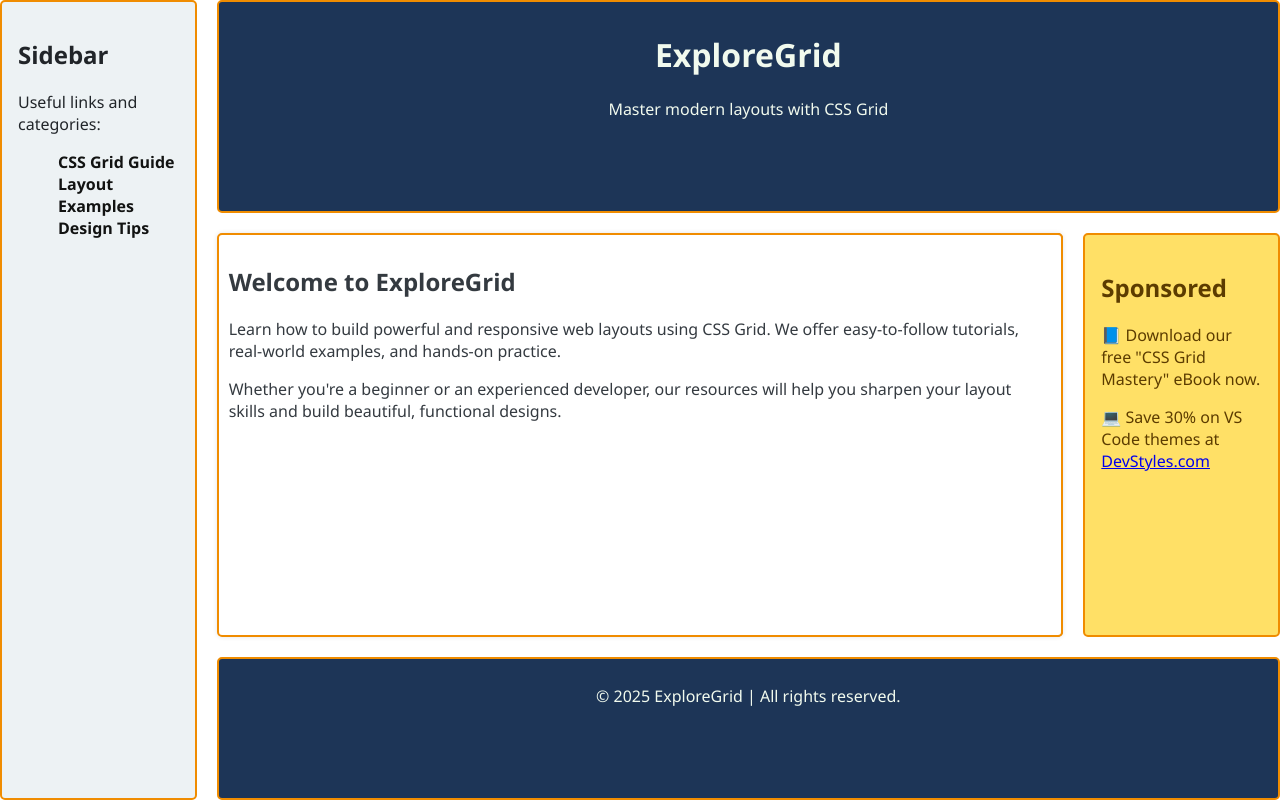
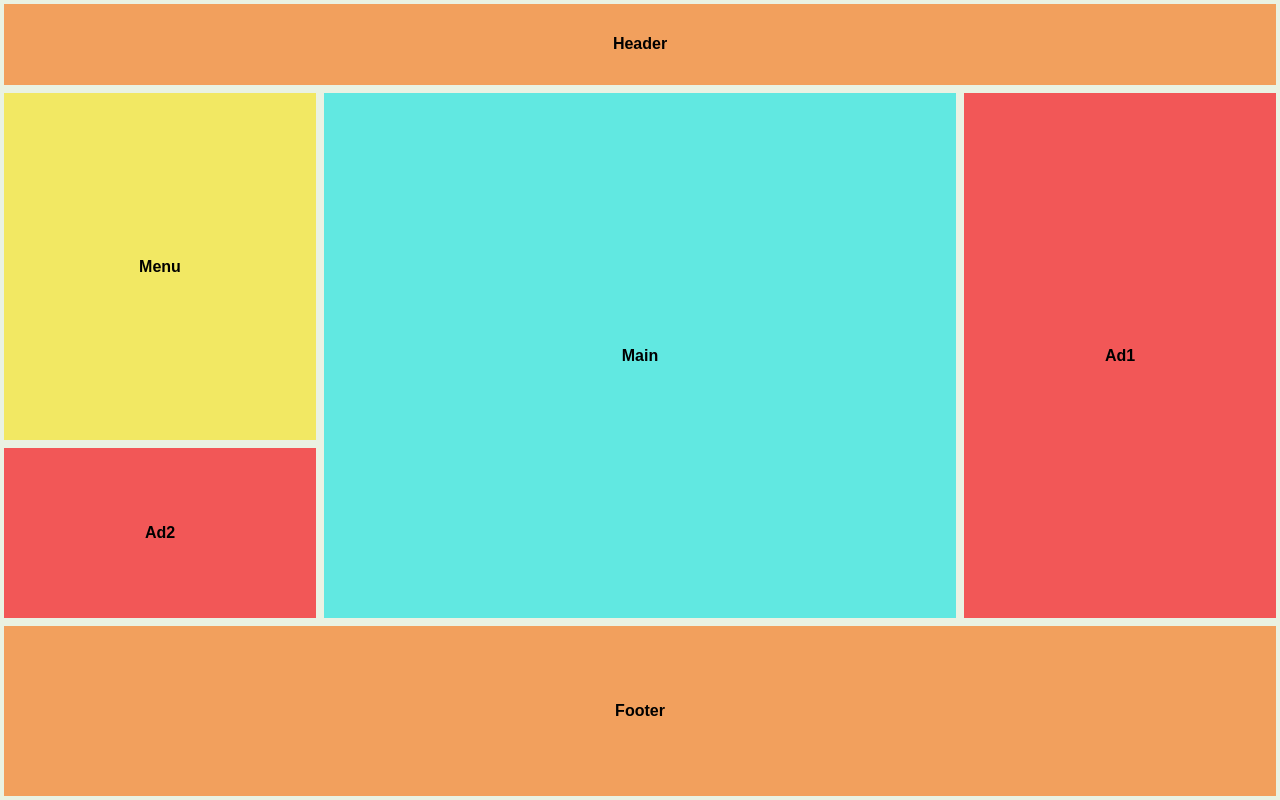
Before and after one commit to onja-org/w2-css-grid-layout, a website: page Grid/container-basic/index.html in a window 1280 px wide. Drawn offline with Linux system fonts and the light colour scheme.

Commit message:
Add style and fix html

```diff
--- a/Grid/container-basic/index.html
+++ b/Grid/container-basic/index.html
@@ -11,53 +11,12 @@
 
 <body>
     <div class="wrapper">
-
-        <aside class="sidebar">
-            <h2>Sidebar</h2>
-            <p>Useful links and categories:</p>
-            <ul>
-                <li><a href="#">CSS Grid Guide</a></li>
-                <li><a href="#">Layout Examples</a></li>
-                <li><a href="#">Design Tips</a></li>
-            </ul>
-        </aside>
-
-        <header>
-            <h1>ExploreGrid</h1>
-            <p>Master modern layouts with CSS Grid</p>
-        </header>
-
-        <nav>
-            <ul>
-                <li><a href="#">Home</a></li>
-                <li><a href="#">Tutorials</a></li>
-                <li><a href="#">Resources</a></li>
-                <li><a href="#">Contact</a></li>
-            </ul>
-        </nav>
-
-        <main class="content">
-            <h2>Welcome to ExploreGrid</h2>
-            <p>
-                Learn how to build powerful and responsive web layouts using CSS Grid.
-                We offer easy-to-follow tutorials, real-world examples, and hands-on practice.
-            </p>
-            <p>
-                Whether you're a beginner or an experienced developer, our resources will help you sharpen your layout
-                skills and build beautiful, functional designs.
-            </p>
-        </main>
-
-        <aside class="advertising">
-            <h2>Sponsored</h2>
-            <p>📘 Download our free "CSS Grid Mastery" eBook now.</p>
-            <p>💻 Save 30% on VS Code themes at <a href="#">DevStyles.com</a></p>
-        </aside>
-
-        <footer>
-            <p>© 2025 ExploreGrid | All rights reserved.</p>
-        </footer>
-
+        <div class="header ">Header</div>
+        <div class="menu max850 max500">Menu</div>
+        <div class="main max850 max500">Main</div>
+        <div class="ad1 max850 max500">Ad1</div>
+        <div class="ad2 max850 max500">Ad2</div>
+        <div class="footer max850 max500">Footer</div>
     </div>
 </body>
 
--- a/Grid/container-basic/style-grid.css
+++ b/Grid/container-basic/style-grid.css
@@ -1,40 +1,100 @@
-.wrapper {
-    /* Students experiment with this grid container */
-    display: grid;
-
-    /* Example starting point: */
-    grid-template-columns: repeat(6, 1fr);
-
-    gap: 20px;
-
-    /* Students can change the above and add more properties */
+* {
+    padding: 0px;
+    margin: 0px;
+    font-family: "Arial";
+    font-weight: bold;
 }
 
-/* Students adjust these to move the items */
-header {
-    grid-column: 2 / 7;
+.wrapper {
+    height: 100vh;
+    display: grid;
+    grid-template-columns: 1fr 2fr 1fr;
+    grid-template-rows: 1fr 1fr 3fr 1fr 1fr 2fr;
+    box-sizing: border-box;
+    background-color: #EAF2E3;
 }
 
-nav {
-    grid-column: 4 / 6;
-    grid-row: 2 / 4;
+.wrapper>div {
+    margin: 4px;
+    display: flex;
+    justify-content: center;
+    align-items: center;
 }
 
-aside.sidebar {
-    grid-column: 1 / 2;
-    grid-row: 1 / 5;
+.header {
+    background-color: #F2A05D;
+    grid-column: 1/4;
+    grid-row: 1/2;
 }
 
-main {
-    grid-column: 2 / 6;
-    grid-row: 2 / 4;
+.menu {
+    background-color: #F2E863;
+    grid-column: 1/2;
+    grid-row: 2/4;
 }
 
-aside.advertising {
-    grid-column: 6 / 7;
-    grid-row: 2 / 4;
+.main {
+    background-color: #61E8E1;
+    grid-column: 2/3;
+    grid-row: 2/6;
 }
 
-footer {
-    grid-column: 2 / 7;
+.ad1 {
+    background-color: #F25757;
+    grid-column: 3/4;
+    grid-row: 2/6;
 }
+
+.ad2 {
+    background-color: #F25757;
+    grid-column: 1/2;
+    grid-row: 4/6;
+}
+
+.footer {
+    background-color: #F2A05D;
+    grid-column: 1/4;
+    grid-row: 6/7;
+}
+
+
+
+@media screen and (max-width: 850px) {
+    .menu.max850 {
+        grid-column: 1/4;
+        grid-row: 2/3;
+    }
+
+    .main.max850 {
+        grid-column: 1/3;
+        grid-row: 3/5;
+    }
+
+    .ad1.max850 {
+        grid-column: 3/4;
+        grid-row: 3/6;
+    }
+
+    .ad2.max850 {
+        grid-column: 1/3;
+        grid-row: 5/6;
+    }
+}
+
+@media screen and (max-width: 500px) {
+
+    .main {
+        grid-column: 1/4;
+        grid-row: 3/4;
+    }
+
+    .ad1 {
+        grid-column: 1/4;
+        grid-row: 4/5;
+    }
+
+    .ad2 {
+        grid-column: 1/4;
+        grid-row: 5/6;
+    }
+}
--- a/Grid/container-basic/styles-core.css
+++ b/Grid/container-basic/styles-core.css
@@ -1,76 +1,43 @@
-/* Reset and base styles */
 * {
-    box-sizing: border-box;
-}
-
-html, body {
-    height: 100%;
-    margin: 0;
-    font-family: 'Segoe UI', Tahoma, Geneva, Verdana, sans-serif;
-    color: #212529;
-}
-
-.wrapper>* {
-    border: 2px solid #f08c00;
-    border-radius: 5px;
-    padding: 10px;
+    padding: 0px;
+    margin: 0px;
+    font-family: "Arial";
+    font-weight: bold;
 }
 
 .wrapper {
     height: 100vh;
+    box-sizing: border-box;
+    background-color: #EAF2E3;
 }
 
-/* Colors and backgrounds - fixed */
-header {
-    background-color: #1d3557;
-    color: #f1faee;
-    padding: 1rem;
-    text-align: center;
+.wrapper>div {
+    margin: 4px;
+    display: flex;
+    justify-content: center;
+    align-items: center;
 }
 
-nav ul {
-    background-color: #2f3e46;
-    color: white;
-    padding: 0.8rem;
-    display: flex;
-    justify-content: center;
-    gap: 2rem;
-    list-style: none;
-    margin: 0;
+.header {
+    background-color: #F2A05D;
 }
 
-li {
-    list-style: none;
+.menu {
+    background-color: #F2E863;
 }
 
-li a {
-    color: #121312;
-    text-decoration: none;
-    font-weight: bold;
+.main {
+    background-color: #61E8E1;
 }
 
-aside.sidebar {
-    background-color: #edf2f4;
-    color: #212529;
-    padding: 1rem;
+.ad1 {
+    background-color: #F25757;
 }
 
-main {
-    background-color: #ffffff;
-    color: #343a40;
-    padding: 1rem;
-    box-shadow: 0 0 5px rgba(0, 0, 0, 0.1);
+.ad2 {
+    background-color: #F25757;
 }
 
-aside.advertising {
-    background-color: #ffe066;
-    color: #5c3c00;
-    padding: 1rem;
+.footer {
+    background-color: #F2A05D;
 }
-
-footer {
-    background-color: #1d3557;
-    color: #f1faee;
-    padding: 1rem;
-    text-align: center;
-}
--- a/Grid/grid-area-placement/style-grid-area.css
+++ b/Grid/grid-area-placement/style-grid-area.css
@@ -2,7 +2,14 @@
 
 .wrapper {
     display: grid;
-    grid-template-columns: repeat(6, 1fr);
+    grid-template-areas:
+        'header'
+        'nav'
+        'sidebar'
+        'main'
+        'advertising'
+        'footer'
+    ;
     gap: 20px;
 }
 
@@ -10,33 +17,98 @@
 
 /* Students adjust these to move the items */
 header {
-    grid-column: 2 / 7;
+    grid-area: header;
 }
 
 nav {
-    grid-column: 4 / 6;
-    grid-row: 2 / 4;
+    grid-area: nav;
 }
 
 aside.sidebar {
-    grid-column: 1 / 2;
-    grid-row: 1 / 5;
+    grid-area: sidebar;
 }
 
 main {
-    grid-column: 2 / 6;
-    grid-row: 2 / 4;
+    grid-area: main;
 }
 
 aside.advertising {
-    grid-column: 6 / 7;
-    grid-row: 2 / 4;
+    grid-area: advertising;
 }
 
 footer {
-    grid-column: 2 / 7;
+    grid-area: footer;
 }
 
+@media screen and (min-width : 50em) {
+    .wrapper {
+        grid-template-areas:
+            'header header header'
+            'nav nav nav'
+            'sidebar main advertising'
+            'footer footer footer'
+        ;
+    }
 
+    header {
+        grid-area: header;
+    }
 
-/* Add media querie */
+    nav {
+        grid-area: nav;
+    }
+
+    aside.sidebar {
+        grid-area: sidebar;
+    }
+
+    main {
+        grid-area: main;
+    }
+
+    aside.advertising {
+        grid-area: advertising;
+    }
+
+    footer {
+        grid-area: footer;
+    }
+}
+
+@media screen and (min-width: 30em) and (max-width: 49.99em) {
+    .wrapper {
+        display: grid;
+        grid-template-columns: 4fr 2fr;
+        grid-template-areas:
+            'header sidebar'
+            'nav sidebar'
+            'main sidebar'
+            'advertising sidebar'
+            'footer sidebar';
+        gap: 20px;
+    }
+
+    header {
+        grid-area: header;
+    }
+
+    nav {
+        grid-area: nav;
+    }
+
+    aside.sidebar {
+        grid-area: sidebar;
+    }
+
+    main {
+        grid-area: main;
+    }
+
+    aside.advertising {
+        grid-area: advertising;
+    }
+
+    footer {
+        grid-area: footer;
+    }
+}
```
Also changed, not shown: Grid/grid-area-placement/index.html (+1 -1 lines).
